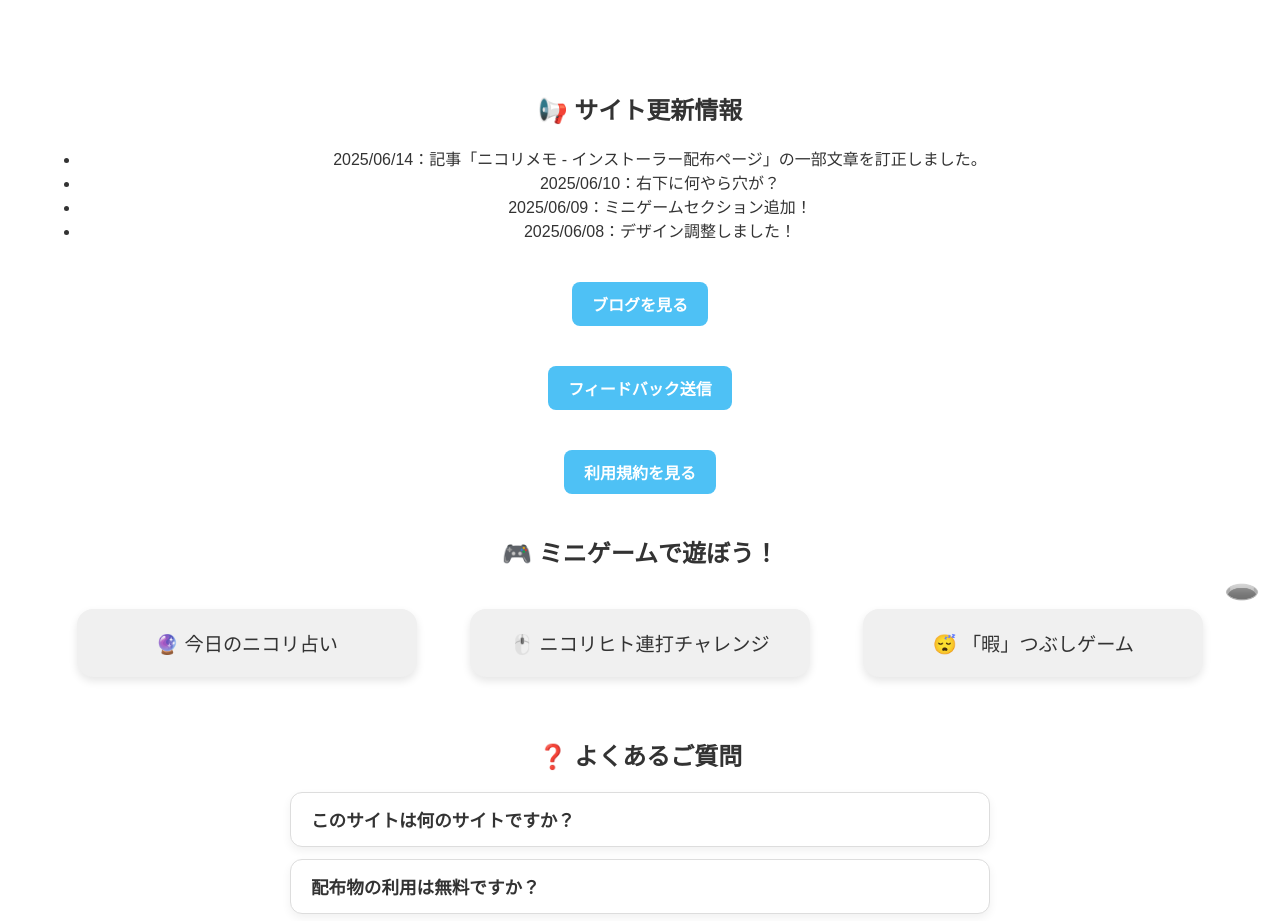
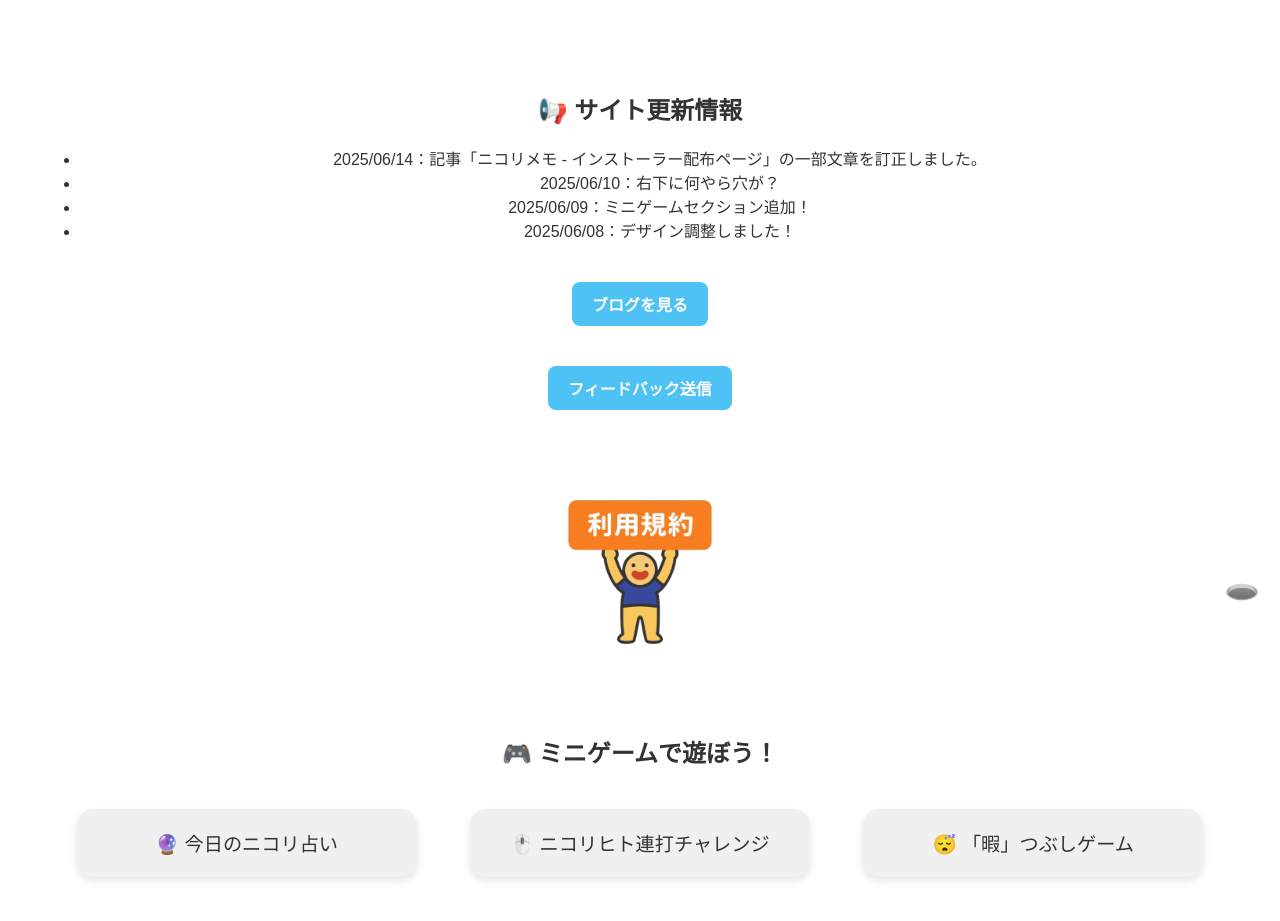
Before and after one commit to nikorihito/koppyblog, a plain HTML site: page index.html in a window 1280 px wide. Shown: the part 176-1097 px from the top of the page. Drawn offline with Linux system fonts and the light colour scheme.

Commit message:
Update index.html

```diff
--- a/index.html
+++ b/index.html
@@ -151,8 +151,11 @@
     </section>
 
     <section>
-      <a href="terms.html" class="button">利用規約を見る</a>
+      <a href="terms.html">
+        <img src="terms_button.png" alt="利用規約" style="width:160px; cursor:pointer;" />
+      </a>
     </section>
+
     <!-- ミニゲームリンクボタン -->
     <section>
       <h2>🎮 ミニゲームで遊ぼう！</h2>
```
